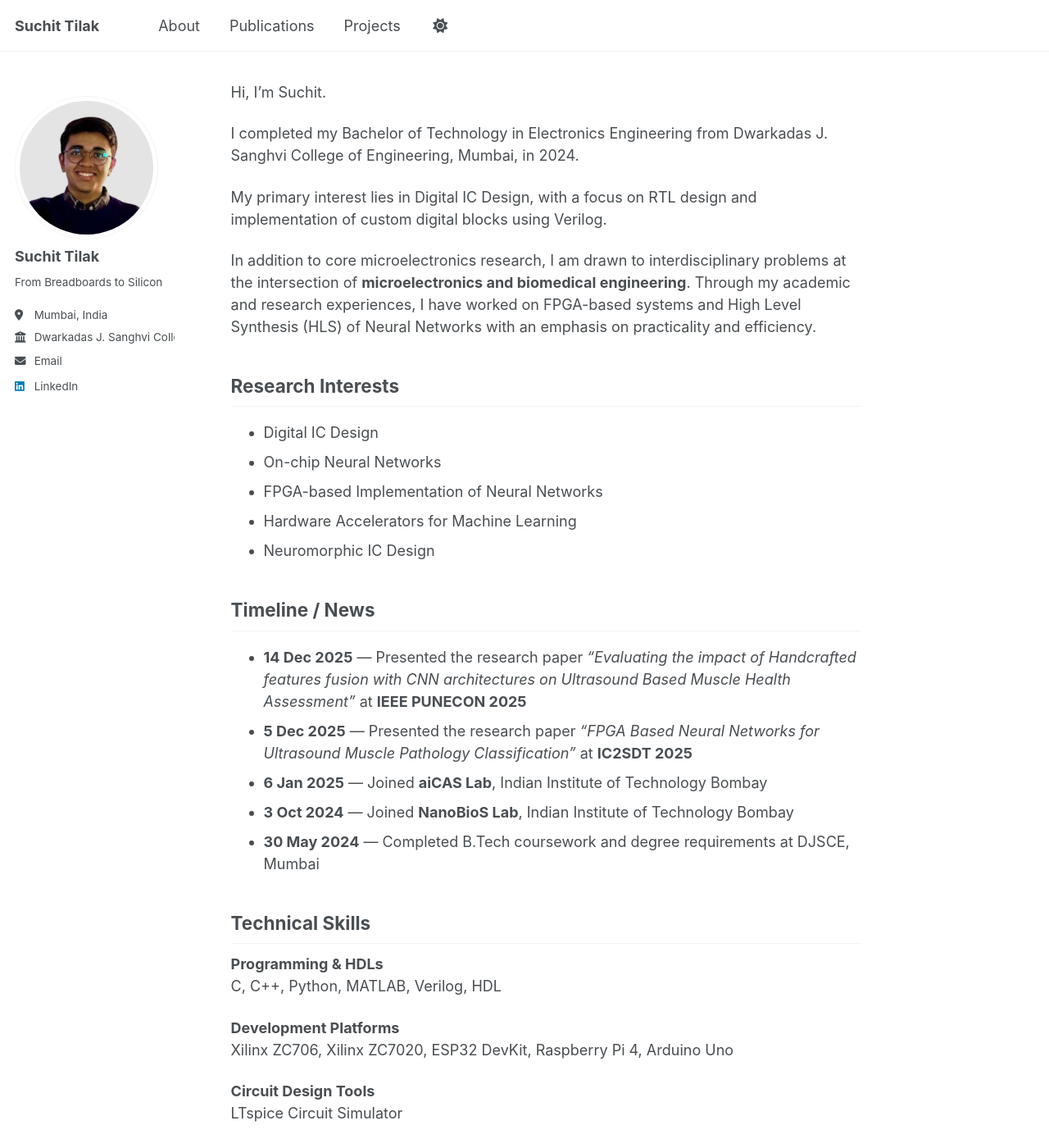
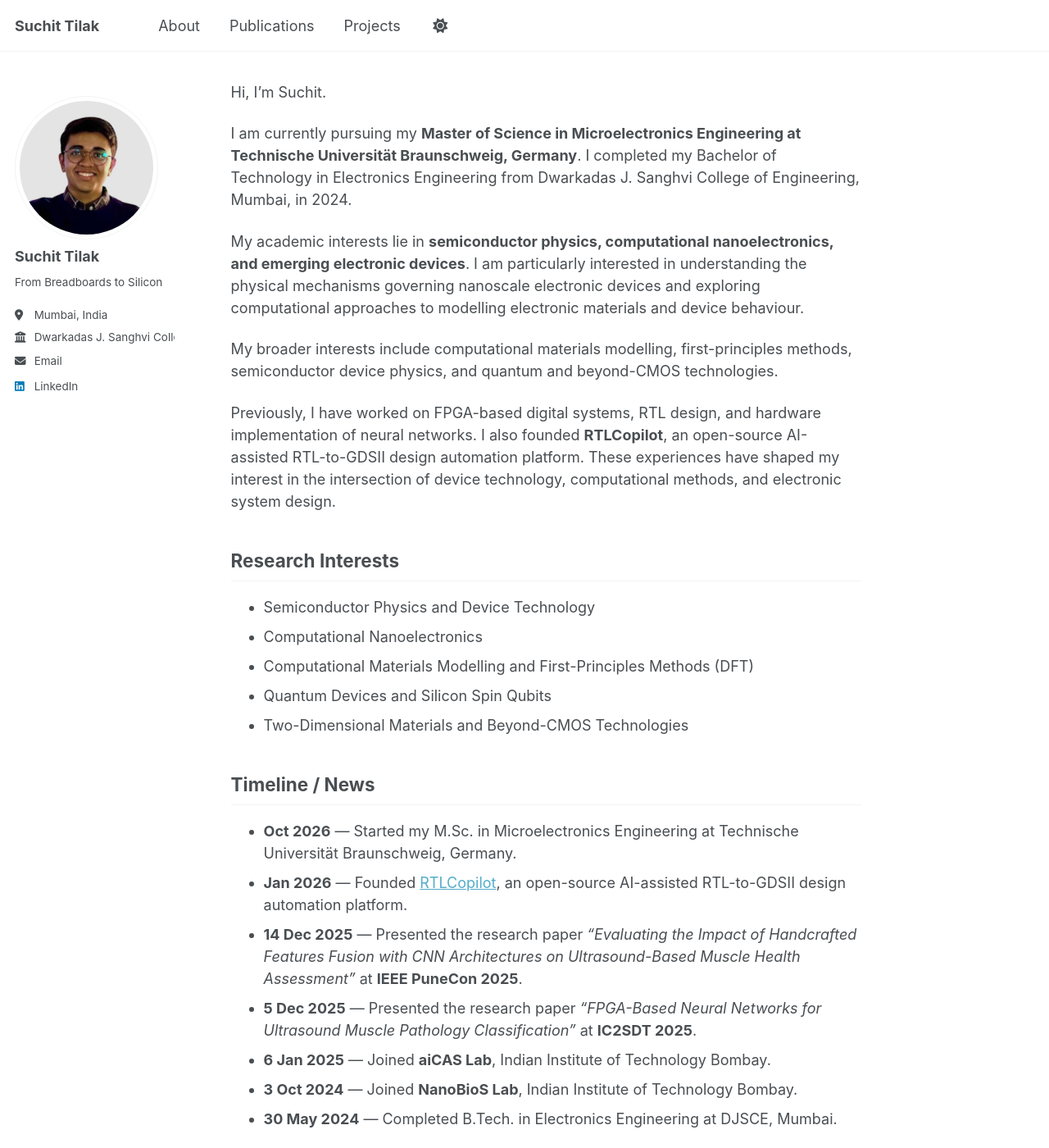
Before and after one commit to Suchit18/academicpages-draft, a Jekyll site: the page built from _pages/about.md, in a window 1280 px wide and 1400 px high. Shown: the whole window at 82% size. Built offline with Jekyll 4.4.1, drawn with Linux system fonts in a browser that asks for light colours; a script bundle is joined from its source files by our own code; library files that are not in the unit come from our copies; some of the changed text lies outside the part shown.

Commit message:
Update about.md

```diff
--- a/_pages/about.md
+++ b/_pages/about.md
@@ -7,46 +7,44 @@ redirect_from:
   - /about.html
 ---
 
-Hi, I’m Suchit.
+Hi, I'm Suchit.
 
-I completed my Bachelor of Technology in Electronics Engineering from Dwarkadas J. Sanghvi College of Engineering, Mumbai, in 2024.
+I am currently pursuing my **Master of Science in Microelectronics Engineering at Technische Universität Braunschweig, Germany**. I completed my Bachelor of Technology in Electronics Engineering from Dwarkadas J. Sanghvi College of Engineering, Mumbai, in 2024.
 
-My primary interest lies in Digital IC Design, with a focus on RTL design and implementation of custom digital blocks using Verilog.
+My academic interests lie in **semiconductor physics, computational nanoelectronics, and emerging electronic devices**. I am particularly interested in understanding the physical mechanisms governing nanoscale electronic devices and exploring computational approaches to modelling electronic materials and device behaviour.
 
-In addition to core microelectronics research, I am drawn to interdisciplinary problems at the intersection of **microelectronics and biomedical engineering**. Through my academic and research experiences, I have worked on FPGA-based systems and High Level Synthesis (HLS) of Neural Networks with an emphasis on practicality and efficiency.
+My broader interests include computational materials modelling, first-principles methods, semiconductor device physics, and quantum and beyond-CMOS technologies.
 
-
+Previously, I have worked on FPGA-based digital systems, RTL design, and hardware implementation of neural networks. I also founded **RTLCopilot**, an open-source AI-assisted RTL-to-GDSII design automation platform. These experiences have shaped my interest in the intersection of device technology, computational methods, and electronic system design.
 
 ## Research Interests
 
-- Digital IC Design
-- On-chip Neural Networks
-- FPGA-based Implementation of Neural Networks
-- Hardware Accelerators for Machine Learning
-- Neuromorphic IC Design
-
-
+- Semiconductor Physics and Device Technology
+- Computational Nanoelectronics
+- Computational Materials Modelling and First-Principles Methods (DFT)
+- Quantum Devices and Silicon Spin Qubits
+- Two-Dimensional Materials and Beyond-CMOS Technologies
 
 ## Timeline / News
 
-- **14 Dec 2025** — Presented the research paper *“Evaluating the impact of Handcrafted features fusion with CNN architectures on Ultrasound Based Muscle Health Assessment”* at **IEEE PUNECON 2025**
-- **5 Dec 2025** — Presented the research paper *“FPGA Based Neural Networks for Ultrasound Muscle Pathology Classification”* at **IC2SDT 2025**
-- **6 Jan 2025** — Joined **aiCAS Lab**, Indian Institute of Technology Bombay
-- **3 Oct 2024** — Joined **NanoBioS Lab**, Indian Institute of Technology Bombay
-- **30 May 2024** — Completed B.Tech coursework and degree requirements at DJSCE, Mumbai
-
-
+- **Oct 2026** — Started my M.Sc. in Microelectronics Engineering at Technische Universität Braunschweig, Germany.
+- **Jan 2026** — Founded [RTLCopilot](https://www.rtlcopilot.com/), an open-source AI-assisted RTL-to-GDSII design automation platform.
+- **14 Dec 2025** — Presented the research paper *"Evaluating the Impact of Handcrafted Features Fusion with CNN Architectures on Ultrasound-Based Muscle Health Assessment"* at **IEEE PuneCon 2025**.
+- **5 Dec 2025** — Presented the research paper *"FPGA-Based Neural Networks for Ultrasound Muscle Pathology Classification"* at **IC2SDT 2025**.
+- **6 Jan 2025** — Joined **aiCAS Lab**, Indian Institute of Technology Bombay.
+- **3 Oct 2024** — Joined **NanoBioS Lab**, Indian Institute of Technology Bombay.
+- **30 May 2024** — Completed B.Tech. in Electronics Engineering at DJSCE, Mumbai.
 
 ## Technical Skills
 
-**Programming & HDLs**
-C, C++, Python, MATLAB, Verilog, HDL
+**Programming & Scientific Computing**
+Python, C, C++, MATLAB
+
+**Hardware Description & Digital Design**
+Verilog, RTL Design, FPGA Implementation, High-Level Synthesis (HLS)
 
 **Development Platforms**
-Xilinx ZC706, Xilinx ZC7020, ESP32 DevKit, Raspberry Pi 4, Arduino Uno
+Xilinx ZC706, Xilinx Zynq-7020, ESP32 DevKit, Raspberry Pi 4, Arduino Uno
 
-**Circuit Design Tools**
-LTspice Circuit Simulator
-
-## Contact Details
-Feel free to contact me - suchit18.tilak@gmail.com
+**Circuit Design & Simulation**
+LTspice
```
